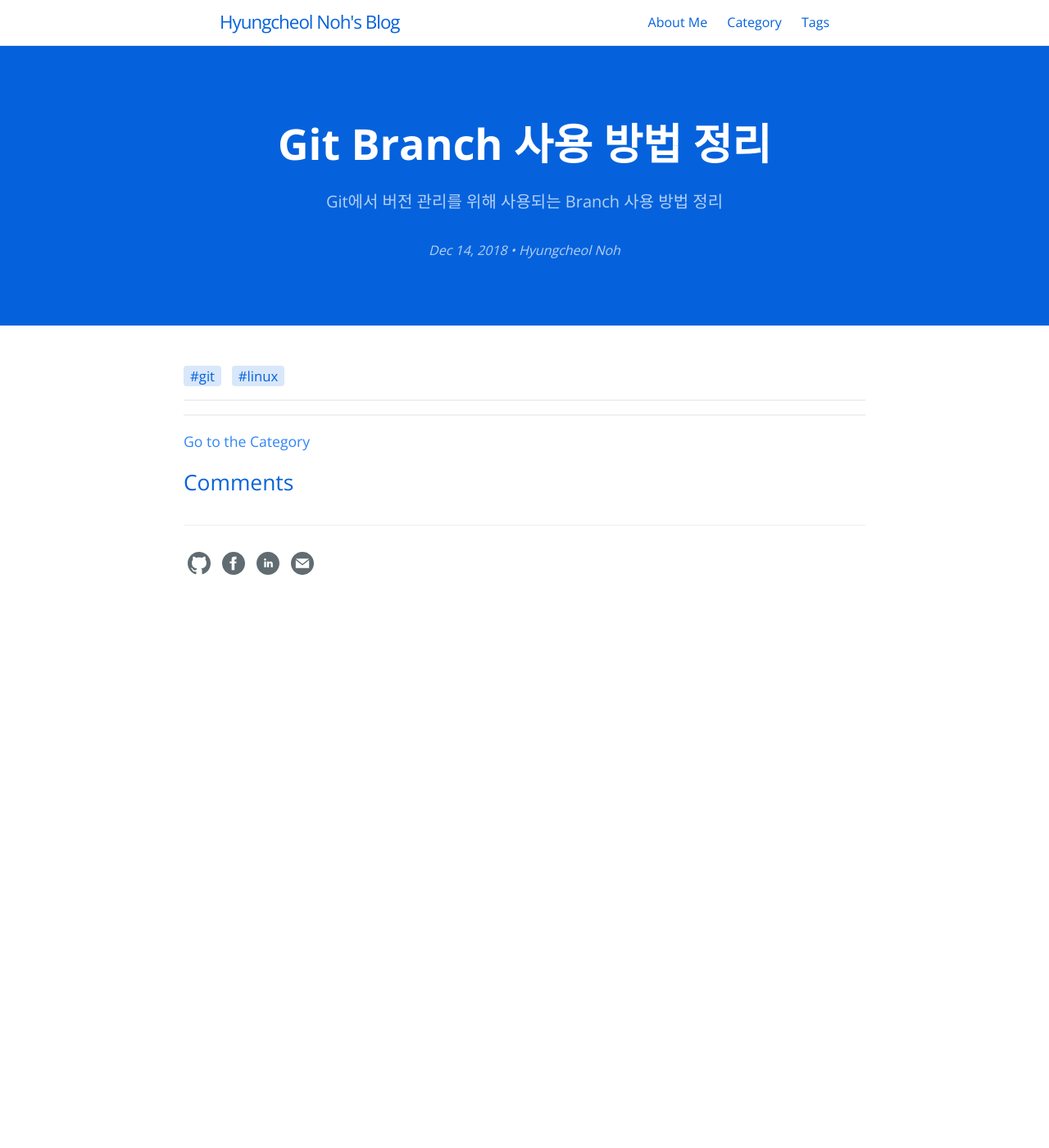
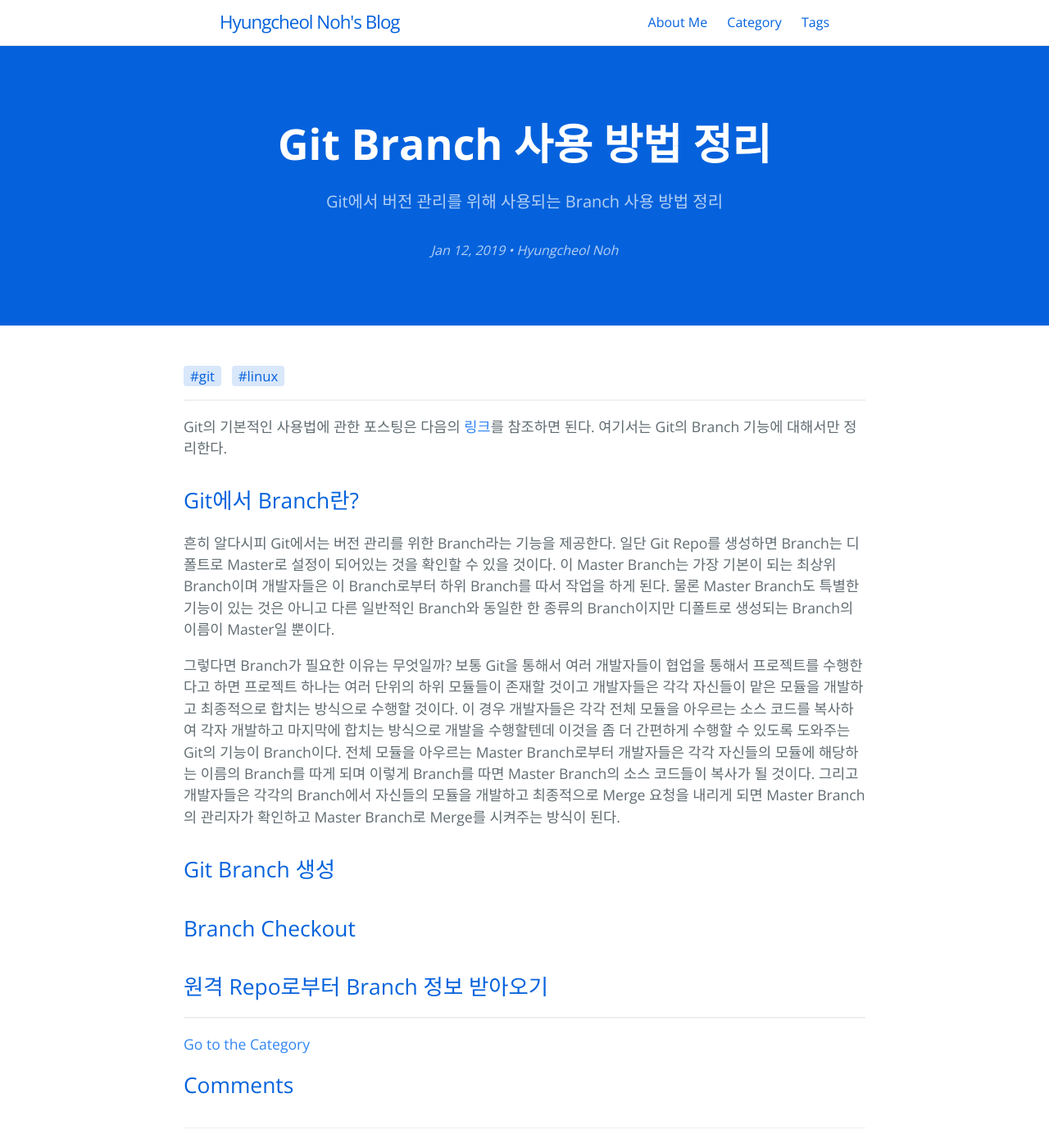
Before and after one commit to hcnoh/hcnoh.github.io, a Jekyll site: the page built from _posts/2018-12-14-git-branch.md, in a window 1280 px wide and 1400 px high. Shown: the whole window at 82% size. Built offline with Jekyll 4.4.1, drawn with Linux system fonts in a browser that asks for light colours; comment, search, counter and statistics services are not loaded.

Commit message:
Update 2018-12-14-git-branch.md

```diff
--- a/_posts/2018-12-14-git-branch.md
+++ b/_posts/2018-12-14-git-branch.md
@@ -2,7 +2,7 @@
 layout: post
 use_math: true
 title: "Git Branch 사용 방법 정리"
-date: 2018-12-14 17:23:31
+date: 2019-01-12 12:26:37
 tagline: "Git에서 버전 관리를 위해 사용되는 Branch 사용 방법 정리"
 categories:
 - Git
@@ -13,3 +13,16 @@ image: /thumbnail-mobile.png
 author: "Hyungcheol Noh"
 permalink: /2018-12-14-git-branch
 ---
+
+Git의 기본적인 사용법에 관한 포스팅은 다음의 [링크](https://hcnoh.github.io/2018-08-20-git-basic-usage)를 참조하면 된다. 여기서는 Git의 Branch 기능에 대해서만 정리한다.
+
+## Git에서 Branch란?
+흔히 알다시피 Git에서는 버전 관리를 위한 Branch라는 기능을 제공한다. 일단 Git Repo를 생성하면 Branch는 디폴트로 Master로 설정이 되어있는 것을 확인할 수 있을 것이다. 이 Master Branch는 가장 기본이 되는 최상위 Branch이며 개발자들은 이 Branch로부터 하위 Branch를 따서 작업을 하게 된다. 물론 Master Branch도 특별한 기능이 있는 것은 아니고 다른 일반적인 Branch와 동일한 한 종류의 Branch이지만 디폴트로 생성되는 Branch의 이름이 Master일 뿐이다.
+
+그렇다면 Branch가 필요한 이유는 무엇일까? 보통 Git을 통해서 여러 개발자들이 협업을 통해서 프로젝트를 수행한다고 하면 프로젝트 하나는 여러 단위의 하위 모듈들이 존재할 것이고 개발자들은 각각 자신들이 맡은 모듈을 개발하고 최종적으로 합치는 방식으로 수행할 것이다. 이 경우 개발자들은 각각 전체 모듈을 아우르는 소스 코드를 복사하여 각자 개발하고 마지막에 합치는 방식으로 개발을 수행할텐데 이것을 좀 더 간편하게 수행할 수 있도록 도와주는 Git의 기능이 Branch이다. 전체 모듈을 아우르는 Master Branch로부터 개발자들은 각각 자신들의 모듈에 해당하는 이름의 Branch를 따게 되며 이렇게 Branch를 따면 Master Branch의 소스 코드들이 복사가 될 것이다. 그리고 개발자들은 각각의 Branch에서 자신들의 모듈을 개발하고 최종적으로 Merge 요청을 내리게 되면 Master Branch의 관리자가 확인하고 Master Branch로 Merge를 시켜주는 방식이 된다.
+
+## Git Branch 생성
+
+## Branch Checkout
+
+## 원격 Repo로부터 Branch 정보 받아오기
```
